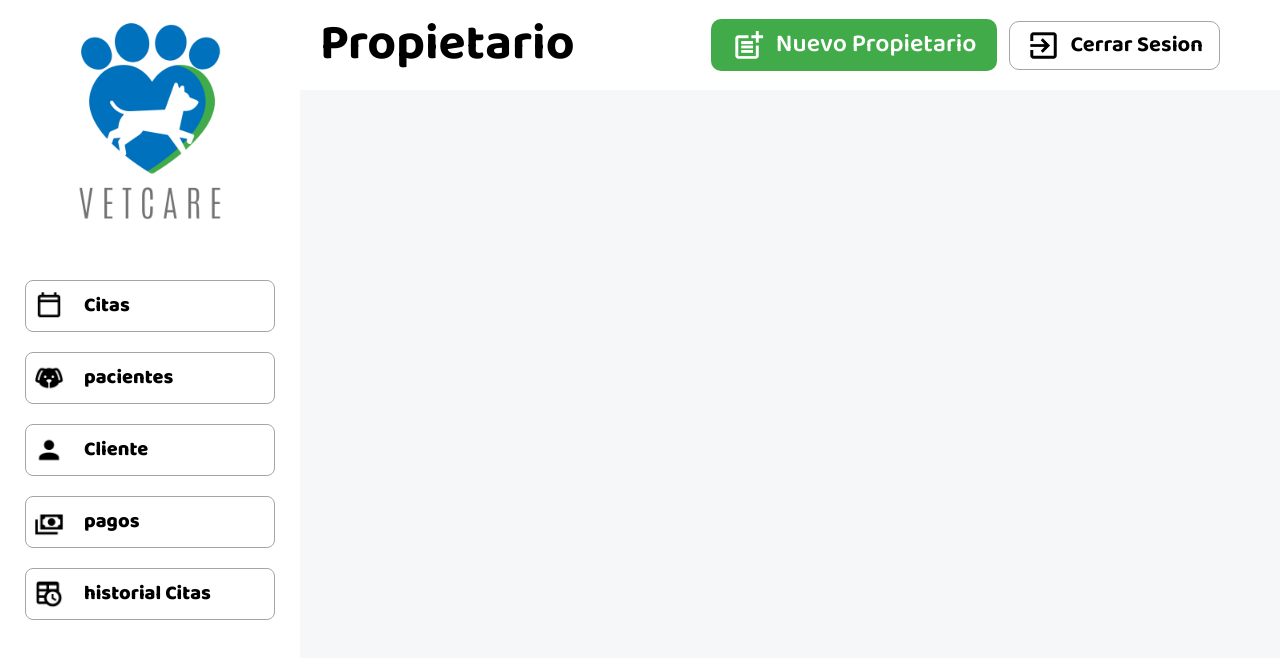
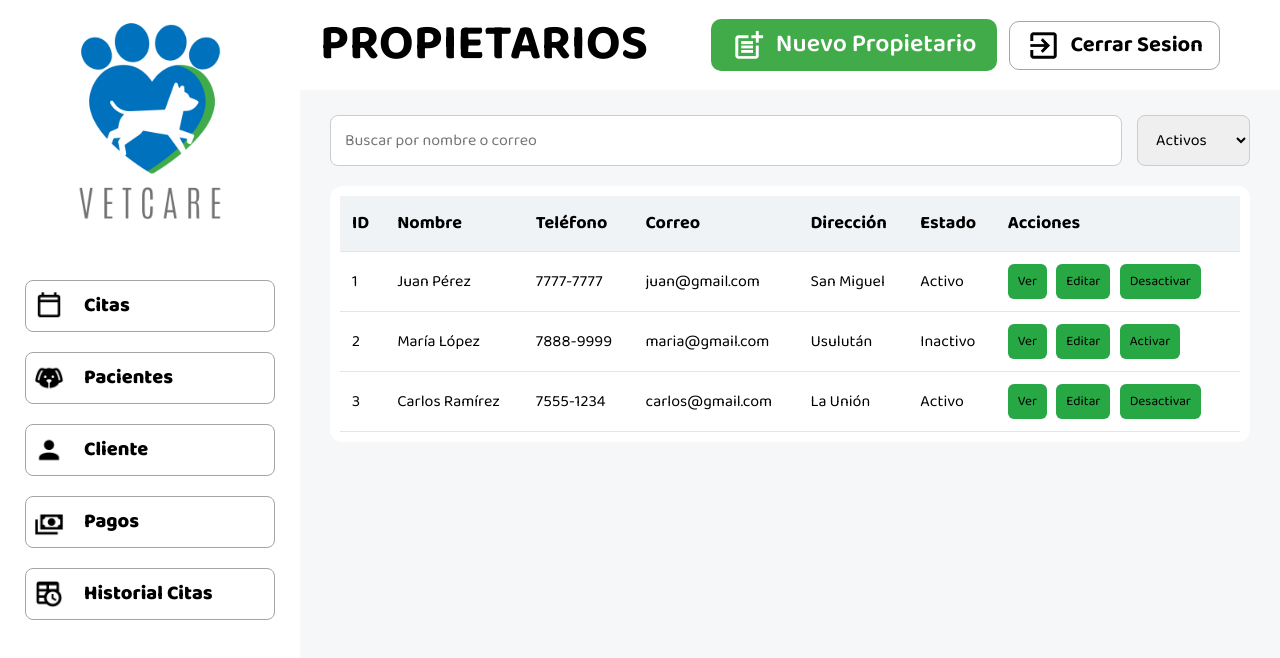
Before and after one commit to bryanflores764/Clinica-veterinaria, a website: page Frontend/pages/recepcionista/propetario.html in a window 1280 px wide. Drawn offline with Linux system fonts and the light colour scheme; sample sign-in values are in the browser's storage.

Commit message:
feat: vista recepecionista propietarios

```diff
--- a/Backend/package.json
+++ b/Backend/package.json
@@ -13,11 +13,11 @@
   "dependencies": {
     "bcryptjs": "^3.0.3",
     "cors": "^2.8.6",
-    "dotenv": "^17.4.1",
+    "dotenv": "^17.4.2",
     "express": "^5.2.1",
     "jsonwebtoken": "^9.0.3",
     "mssql": "^12.2.0",
-    "mysql2": "^3.19.0"
+    "mysql2": "^3.22.0"
   },
   "devDependencies": {
     "nodemon": "^3.1.14"
--- /dev/null
+++ b/Frontend/css/recepcionista/propietarios.css
@@ -0,0 +1,67 @@
+/*PRUEBAS CHATGPT*/
+.owners-container {
+  padding: 25px 30px;
+}
+
+.owners-toolbar {
+  display: flex;
+  justify-content: space-between;
+  gap: 15px;
+  margin-bottom: 20px;
+  flex-wrap: wrap;
+}
+
+.owners-toolbar input,
+.owners-toolbar select {
+  padding: 10px 14px;
+  border: 1px solid #ccc;
+  border-radius: 8px;
+  font-size: 16px;
+}
+
+.owners-toolbar input {
+  flex: 1;
+  min-width: 250px;
+}
+
+.owners-table-wrapper {
+  background: white;
+  border-radius: 12px;
+  overflow-x: auto;
+  padding: 10px;
+}
+
+.owners-table {
+  width: 100%;
+  border-collapse: collapse;
+}
+
+.owners-table th,
+.owners-table td {
+  padding: 12px;
+  text-align: left;
+  border-bottom: 1px solid #e5e5e5;
+}
+
+.owners-table th {
+  background: #f0f3f5;
+  font-size: 18px;
+}
+
+.owners-table td {
+  font-size: 16px;
+}
+
+.owners-table button {
+    background-color: #28a745;
+    padding: 6px 10px;
+    margin-right: 6px;
+    border: none;
+    border-radius: 6px;
+    cursor: pointer;
+}
+
+.owners-table button:hover {
+    background-color: #b1b1b1;
+    transition: 0.5s;
+}
--- a/Frontend/js/recepcionista/interfazRecepcionista.js
+++ b/Frontend/js/recepcionista/interfazRecepcionista.js
@@ -3,11 +3,11 @@
 // ============================================================
 
 // ===== Protección de ruta =====
-/*
+
 const token = localStorage.getItem("token");
 if (!token) {
     window.location.href = "../../index.html";
-} */
+}
 
 // ===== Cerrar sesión =====
 const cerrarSesion = document.querySelector('a[href="../../index.html"]');
--- /dev/null
+++ b/Frontend/js/recepcionista/propietario.js
@@ -0,0 +1,117 @@
+let propietarios = [
+    {
+        id: 1,
+        nombre: "Juan Pérez",
+        telefono: "7777-7777",
+        correo: "juan@gmail.com",
+        direccion: "San Miguel",
+        activo: true
+    },
+    {
+        id: 2,
+        nombre: "María López",
+        telefono: "7888-9999",
+        correo: "maria@gmail.com",
+        direccion: "Usulután",
+        activo: false
+    },
+    {
+        id: 3,
+        nombre: "Carlos Ramírez",
+        telefono: "7555-1234",
+        correo: "carlos@gmail.com",
+        direccion: "La Unión",
+        activo: true
+    }
+];
+
+const tableBody = document.getElementById("ownersTableBody");
+const buscarInput = document.getElementById("buscarPropietario");
+const filtroEstado = document.getElementById("filtroEstado");
+
+function renderizarPropietarios(lista) {
+    tableBody.innerHTML = "";
+
+    if (lista.length === 0) {
+        tableBody.innerHTML = `
+            <tr>
+                <td colspan="7">No se encontraron propietarios.</td>
+            </tr>
+        `;
+        return;
+    }
+
+    lista.forEach(propietario => {
+        tableBody.innerHTML += `
+            <tr>
+                <td>${propietario.id}</td>
+                <td>${propietario.nombre}</td>
+                <td>${propietario.telefono}</td>
+                <td>${propietario.correo}</td>
+                <td>${propietario.direccion}</td>
+                <td>${propietario.activo ? "Activo" : "Inactivo"}</td>
+                <td>
+                    <button onclick="verPropietario(${propietario.id})">Ver</button>
+                    <button onclick="editarPropietario(${propietario.id})">Editar</button>
+                    <button onclick="toggleEstado(${propietario.id})">
+                        ${propietario.activo ? "Desactivar" : "Activar"}
+                    </button>
+                </td>
+            </tr>
+        `;
+    });
+}
+
+function aplicarFiltros() {
+    const texto = buscarInput.value.toLowerCase().trim();
+    const estado = filtroEstado.value;
+
+    let filtrados = propietarios.filter(prop => {
+        const coincideTexto =
+            prop.nombre.toLowerCase().includes(texto) ||
+            prop.correo.toLowerCase().includes(texto);
+
+        let coincideEstado = true;
+
+        if (estado === "activos") coincideEstado = prop.activo === true;
+        if (estado === "inactivos") coincideEstado = prop.activo === false;
+
+        return coincideTexto && coincideEstado;
+    });
+
+    renderizarPropietarios(filtrados);
+}
+
+buscarInput.addEventListener("input", aplicarFiltros);
+filtroEstado.addEventListener("change", aplicarFiltros);
+
+renderizarPropietarios(propietarios);
+
+function verPropietario(id) {
+    const propietario = propietarios.find(p => p.id === id);
+    alert(`
+Nombre: ${propietario.nombre}
+Teléfono: ${propietario.telefono}
+Correo: ${propietario.correo}
+Dirección: ${propietario.direccion}
+Estado: ${propietario.activo ? "Activo" : "Inactivo"}
+    `);
+}
+
+function editarPropietario(id) {
+    const propietario = propietarios.find(p => p.id === id);
+    alert("Aquí luego abrirás el modal de editar de: " + propietario.nombre);
+}
+
+function toggleEstado(id) {
+    const propietario = propietarios.find(p => p.id === id);
+
+    const confirmacion = confirm(
+        `¿Seguro que deseas ${propietario.activo ? "desactivar" : "activar"} a ${propietario.nombre}?`
+    );
+
+    if (!confirmacion) return;
+
+    propietario.activo = !propietario.activo;
+    aplicarFiltros();
+}
--- a/Frontend/pages/recepcionista/propetario.html
+++ b/Frontend/pages/recepcionista/propetario.html
@@ -6,10 +6,11 @@
     <meta name="viewport" content="width=device-width, initial-scale=1.0">
     <link rel="shortcut icon" href="../../assets/icons/Logo-de-clínica-Veterinaria-azul.ico" type="image/x-icon">
     <link rel="stylesheet" href="../../css/recepcionista/interfazRecepcionista.css">
+    <link rel="stylesheet" href="../../css/recepcionista/propietarios.css">
     <link rel="preconnect" href="https://fonts.googleapis.com">
     <link rel="preconnect" href="https://fonts.gstatic.com" crossorigin>
     <link href="https://fonts.googleapis.com/css2?family=Baloo+Da+2:wght@400..800&display=swap" rel="stylesheet">
-    <title>RECEPCIONISTA</title>
+    <title>PROPIETARIOS</title>
 </head>
 
 <body>
@@ -22,7 +23,7 @@
             </div>
             <ul>
                 <li>
-                    <a href="#">
+                    <a href="interfazRecepcionista.html">
                         <img src="../../assets/icons/icon-citas.png" alt="citas">
                         Citas
                     </a>
@@ -30,7 +31,7 @@
                 <li>
                     <a href="#">
                         <img src="../../assets/icons/icon-pacientes.png" alt="pacientes">
-                        pacientes
+                        Pacientes
                     </a>
                 </li>
                 <li>
@@ -42,20 +43,20 @@
                 <li>
                     <a href="#">
                         <img src="../../assets/icons/icon-pagos.png" alt="pagos">
-                        pagos
+                        Pagos
                     </a>
                 </li>
                 <li>
                     <a href="#">
                         <img src="../../assets/icons/icon-historial.png" alt="historial">
-                        historial Citas
+                        Historial Citas
                     </a>
                 </li>
             </ul>
         </aside>
 
         <header class="header">
-            <h1>Propietario</h1>
+            <h1>PROPIETARIOS</h1>
 
             <button class="menu-toggle" aria-label="Abrir-menu" aria-expanded="false">
                 ☰
@@ -73,7 +74,36 @@
         </header>
 
         <main class="main">
+            <section class="owners-container">
+        <div class="owners-toolbar">
+            <input type="text" id="buscarPropietario" placeholder="Buscar por nombre o correo">
 
+            <select id="filtroEstado">
+                <option value="activos">Activos</option>
+                <option value="todos">Todos</option>
+                <option value="inactivos">Inactivos</option>
+            </select>
+        </div>
+
+        <div class="owners-table-wrapper">
+            <table class="owners-table">
+                <thead>
+                    <tr>
+                        <th>ID</th>
+                        <th>Nombre</th>
+                        <th>Teléfono</th>
+                        <th>Correo</th>
+                        <th>Dirección</th>
+                        <th>Estado</th>
+                        <th>Acciones</th>
+                    </tr>
+                </thead>
+                <tbody id="ownersTableBody">
+                    <!-- Aquí se insertan los propietarios con JS -->
+                </tbody>
+            </table>
+        </div>
+    </section>
         </main>
     </div>
 
@@ -119,5 +149,6 @@
     <script src="../../js/recepcionista/validacion.js"></script>
     <script src="../../js/recepcionista/interfazRecepcionista.js"></script>
     <script src="../../js/recepcionista/logout.js"></script>
+    <script src="../../js/recepcionista/propietario.js"></script>
 </body>
 </html>
```
Also changed, not shown: package.json (+30 -2 lines), Frontend/css/recepcionista/interfazRecepcionista.css (line endings or trailing spaces), 2 other files.
